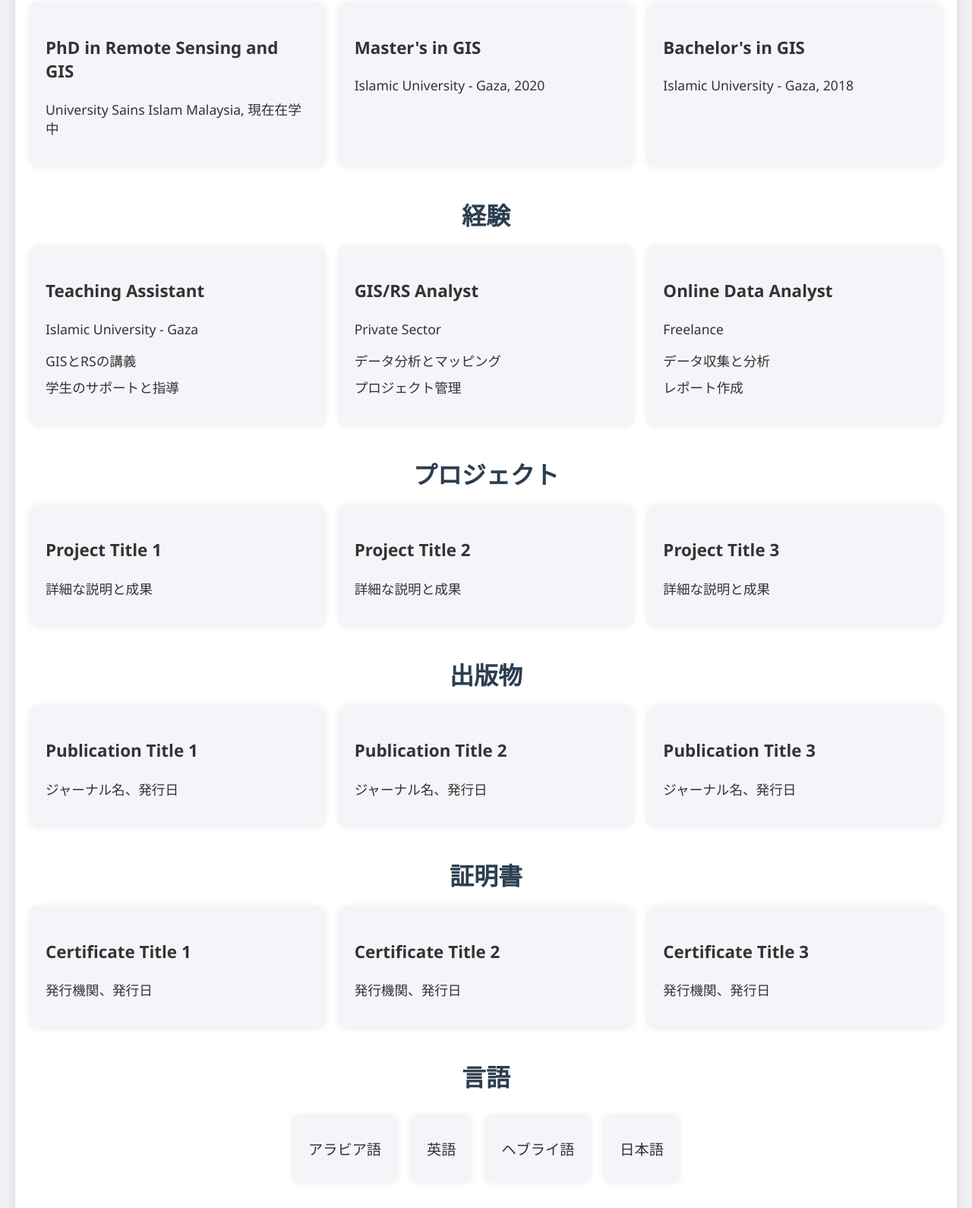
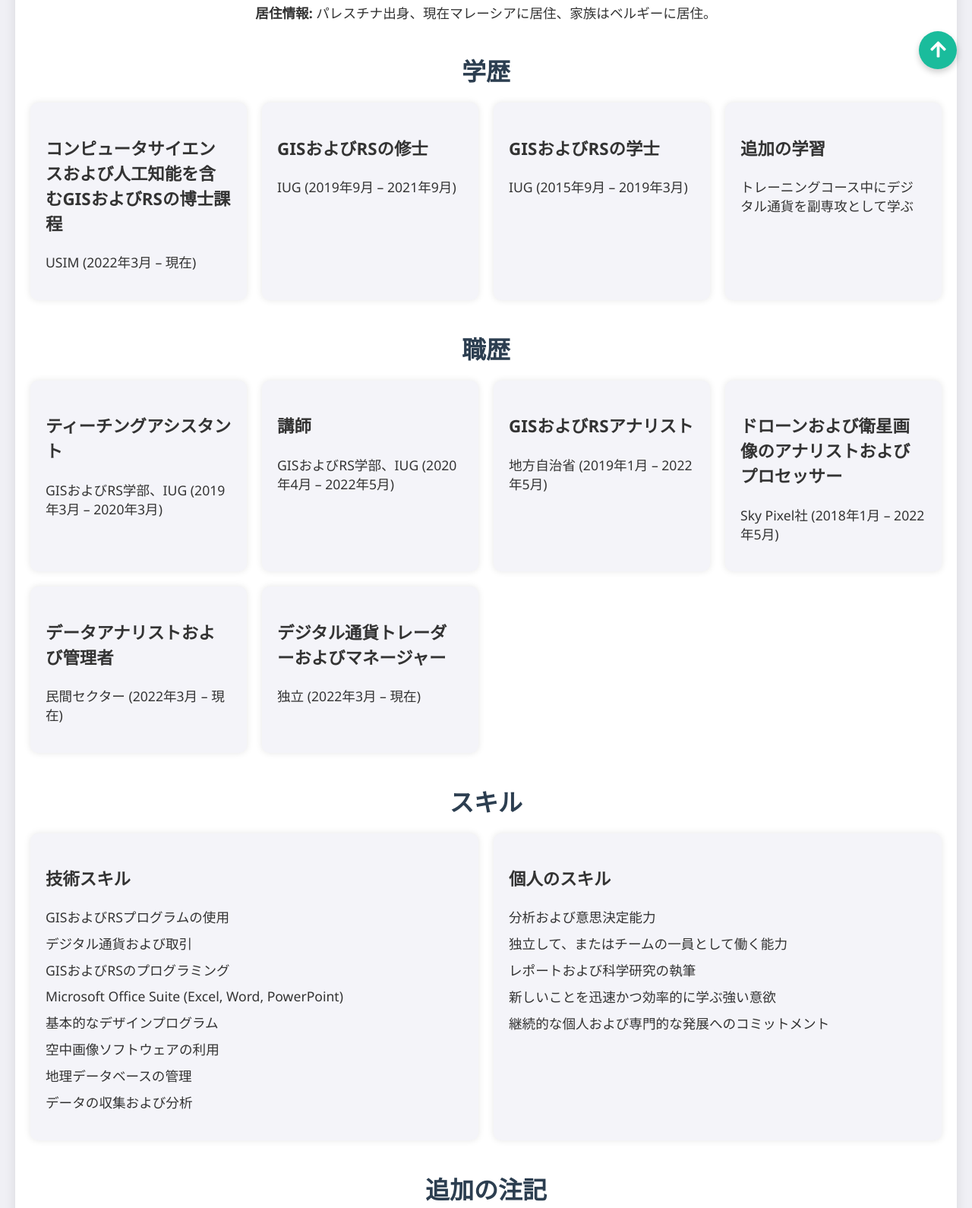
Before and after one commit to yosih98/YosiCV2, a plain HTML site: page index.html in a window 1280 px wide. Shown: the part 689-2279 px from the top of the page at 76% size. Drawn offline with nearby package versions, Linux system fonts and the light colour scheme.

Commit message:
Update index.html

```diff
--- a/index.html
+++ b/index.html
@@ -52,30 +52,6 @@
         nav a:hover {
             background: #1abc9c;
             color: #fff;
-        }
-        .dropdown {
-            position: relative;
-            display: inline-block;
-        }
-        .dropdown-content {
-            display: none;
-            position: absolute;
-            background-color: #34495e;
-            min-width: 160px;
-            box-shadow: 0 8px 16px rgba(0, 0, 0, 0.2);
-            z-index: 1;
-        }
-        .dropdown-content a {
-            color: #fff;
-            padding: 12px 16px;
-            text-decoration: none;
-            display: block;
-        }
-        .dropdown-content a:hover {
-            background-color: #1abc9c;
-        }
-        .dropdown:hover .dropdown-content {
-            display: block;
         }
         .container {
             max-width: 1200px;
@@ -303,154 +279,183 @@
             background-color: #555;
             color: #fff;
             text-align: center;
-            border-radius: 6px;
-            padding: 5px;
+            border-radius: 5px;
+            padding: 5px 0;
             position: absolute;
             z-index: 1;
-            bottom: 125%; /* Position above the text */
+            bottom: 125%; /* Position the tooltip above the text */
             left: 50%;
             margin-left: -60px;
             opacity: 0;
             transition: opacity 0.3s;
         }
+        .tooltip .tooltiptext::after {
+            content: "";
+            position: absolute;
+            top: 100%; /* At the bottom of the tooltip */
+            left: 50%;
+            margin-left: -5px;
+            border-width: 5px;
+            border-style: solid;
+            border-color: #555 transparent transparent transparent;
+        }
         .tooltip:hover .tooltiptext {
             visibility: visible;
             opacity: 1;
+        }
+        .floating-button {
+            position: fixed;
+            bottom: 20px;
+            right: 20px;
+            background-color: #1abc9c;
+            color: #fff;
+            border: none;
+            border-radius: 50%;
+            width: 50px;
+            height: 50px;
+            text-align: center;
+            font-size: 24px;
+            box-shadow: 0 4px 8px rgba(0, 0, 0, 0.2);
+            cursor: pointer;
+            transition: background-color 0.3s;
+        }
+        .floating-button:hover {
+            background-color: #16a085;
         }
     </style>
 </head>
 <body>
     <header>
         <h1>Yosi H.S Alsafadi</h1>
-        <p>GIS & RS スペシャリスト</p>
+        <p>GIS & RS スペシャリスト | データアナリスト | デジタル通貨エンスージアスト</p>
     </header>
-    <div class="menu-toggle" onclick="toggleMenu()"><i class="fas fa-bars"></i></div>
+    <div class="menu-toggle" onclick="toggleMenu()">☰</div>
     <nav>
-        <a href="#profile">プロフィール</a>
-        <a href="#education">教育</a>
-        <a href="#experience">経験</a>
+        <a href="#about">概要</a>
+        <a href="#education">学歴</a>
+        <a href="#experience">職歴</a>
+        <a href="#skills">スキル</a>
+        <a href="#additional-notes">追加の注記</a>
         <a href="#languages">言語</a>
         <a href="#hobbies">趣味</a>
         <a href="#contact">連絡先</a>
-        <div class="dropdown">
-            <a href="#more">もっと <i class="fas fa-caret-down"></i></a>
-            <div class="dropdown-content">
-                <a href="#projects">プロジェクト</a>
-                <a href="#publications">出版物</a>
-                <a href="#certificates">証明書</a>
-            </div>
-        </div>
     </nav>
     <div class="container">
-        <section id="profile" class="section profile">
-            <img src="https://via.placeholder.com/150" alt="Yosi H.S Alsafadi">
-            <h2>Yosi H.S Alsafadi</h2>
-            <p>GIS & RS スペシャリスト</p>
+        <section id="about" class="section">
+            <div class="profile">
+                <img src="DSC_1501 1.4in x 2in.jpg" alt="Yosi H.S Alsafadi">
+                <div>
+                    <h2>概要</h2>
+                    <p>私は、データ分析、デジタル通貨取引、および学術研究の豊富な経験を持つ専念的なGISおよびリモートセンシングのスペシャリストです。新しい技術を学び続け、プロフェッショナルスキルを継続的に開発することに強い情熱を持っています。</p>
+                </div>
+            </div>
+            <div class="personal-details">
+                <p><strong>生年月日:</strong> 1998年2月21日</p>
+                <p><strong>社会的地位:</strong> 独身</p>
+                <p><strong>居住情報:</strong> パレスチナ出身、現在マレーシアに居住、家族はベルギーに居住。</p>
+            </div>
         </section>
         <section id="education" class="section">
-            <h2>教育</h2>
+            <h2>学歴</h2>
             <div class="details-grid">
                 <div>
-                    <h3>PhD in Remote Sensing and GIS</h3>
-                    <p>University Sains Islam Malaysia, 現在在学中</p>
+                    <h3>コンピュータサイエンスおよび人工知能を含むGISおよびRSの博士課程</h3>
+                    <p>USIM (2022年3月 – 現在)</p>
                 </div>
                 <div>
-                    <h3>Master's in GIS</h3>
-                    <p>Islamic University - Gaza, 2020</p>
+                    <h3>GISおよびRSの修士</h3>
+                    <p>IUG (2019年9月 – 2021年9月)</p>
                 </div>
                 <div>
-                    <h3>Bachelor's in GIS</h3>
-                    <p>Islamic University - Gaza, 2018</p>
+                    <h3>GISおよびRSの学士</h3>
+                    <p>IUG (2015年9月 – 2019年3月)</p>
+                </div>
+                <div>
+                    <h3>追加の学習</h3>
+                    <p>トレーニングコース中にデジタル通貨を副専攻として学ぶ</p>
                 </div>
             </div>
         </section>
         <section id="experience" class="section">
-            <h2>経験</h2>
+            <h2>職歴</h2>
             <div class="details-grid">
                 <div>
-                    <h3>Teaching Assistant</h3>
-                    <p>Islamic University - Gaza</p>
+                    <h3>ティーチングアシスタント</h3>
+                    <p>GISおよびRS学部、IUG (2019年3月 – 2020年3月)</p>
+                </div>
+                <div>
+                    <h3>講師</h3>
+                    <p>GISおよびRS学部、IUG (2020年4月 – 2022年5月)</p>
+                </div>
+                <div>
+                    <h3>GISおよびRSアナリスト</h3>
+                    <p>地方自治省 (2019年1月 – 2022年5月)</p>
+                </div>
+                <div>
+                    <h3>ドローンおよび衛星画像のアナリストおよびプロセッサー</h3>
+                    <p>Sky Pixel社 (2018年1月 – 2022年5月)</p>
+                </div>
+                <div>
+                    <h3>データアナリストおよび管理者</h3>
+                    <p>民間セクター (2022年3月 – 現在)</p>
+                </div>
+                <div>
+                    <h3>デジタル通貨トレーダーおよびマネージャー</h3>
+                    <p>独立 (2022年3月 – 現在)</p>
+                </div>
+            </div>
+        </section>
+        <section id="skills" class="section">
+            <h2>スキル</h2>
+            <div class="details-grid">
+                <div>
+                    <h3>技術スキル</h3>
                     <ul>
-                        <li>GISとRSの講義</li>
-                        <li>学生のサポートと指導</li>
+                        <li>GISおよびRSプログラムの使用</li>
+                        <li>デジタル通貨および取引</li>
+                        <li>GISおよびRSのプログラミング</li>
+                        <li>Microsoft Office Suite (Excel, Word, PowerPoint)</li>
+                        <li>基本的なデザインプログラム</li>
+                        <li>空中画像ソフトウェアの利用</li>
+                        <li>地理データベースの管理</li>
+                        <li>データの収集および分析</li>
                     </ul>
                 </div>
                 <div>
-                    <h3>GIS/RS Analyst</h3>
-                    <p>Private Sector</p>
+                    <h3>個人のスキル</h3>
                     <ul>
-                        <li>データ分析とマッピング</li>
-                        <li>プロジェクト管理</li>
-                    </ul>
-                </div>
-                <div>
-                    <h3>Online Data Analyst</h3>
-                    <p>Freelance</p>
-                    <ul>
-                        <li>データ収集と分析</li>
-                        <li>レポート作成</li>
+                        <li>分析および意思決定能力</li>
+                        <li>独立して、またはチームの一員として働く能力</li>
+                        <li>レポートおよび科学研究の執筆</li>
+                        <li>新しいことを迅速かつ効率的に学ぶ強い意欲</li>
+                        <li>継続的な個人および専門的な発展へのコミットメント</li>
                     </ul>
                 </div>
             </div>
         </section>
-        <section id="projects" class="section">
-            <h2>プロジェクト</h2>
+        <section id="additional-notes" class="section">
+            <h2>追加の注記</h2>
             <div class="details-grid">
                 <div>
-                    <h3>Project Title 1</h3>
-                    <p>詳細な説明と成果</p>
-                </div>
-                <div>
-                    <h3>Project Title 2</h3>
-                    <p>詳細な説明と成果</p>
-                </div>
-                <div>
-                    <h3>Project Title 3</h3>
-                    <p>詳細な説明と成果</p>
-                </div>
-            </div>
-        </section>
-        <section id="publications" class="section">
-            <h2>出版物</h2>
-            <div class="details-grid">
-                <div>
-                    <h3>Publication Title 1</h3>
-                    <p>ジャーナル名、発行日</p>
-                </div>
-                <div>
-                    <h3>Publication Title 2</h3>
-                    <p>ジャーナル名、発行日</p>
-                </div>
-                <div>
-                    <h3>Publication Title 3</h3>
-                    <p>ジャーナル名、発行日</p>
-                </div>
-            </div>
-        </section>
-        <section id="certificates" class="section">
-            <h2>証明書</h2>
-            <div class="details-grid">
-                <div>
-                    <h3>Certificate Title 1</h3>
-                    <p>発行機関、発行日</p>
-                </div>
-                <div>
-                    <h3>Certificate Title 2</h3>
-                    <p>発行機関、発行日</p>
-                </div>
-                <div>
-                    <h3>Certificate Title 3</h3>
-                    <p>発行機関、発行日</p>
+                    <p>新しいことを学ぶことに熱心で、迅速に学ぶ</p>
+                    <p>学習と成長の機会を提供するあらゆる分野で働く意欲がある</p>
+                    <p>日本語を学ぶことに興味がある</p>
+                    <p>デジタル通貨の取引における実践的な経験</p>
+                    <p>給与よりも新しい環境での経験と学習を優先し、日本の生活水準に応じた給与を求める</p>
+                    <p>高度に適応可能であり、グラフィックデザイン、デジタルマーケティング、データ管理、プロジェクト管理などの主な専門分野以外の分野のさまざまな仕事の要件に必要な新しいスキルを迅速に習得できる</p>
+                    <p>強力な分析スキル、細部への注意、独立しておよびチーム内で働く能力で知られている</p>
+                    <p>自身の分野および関連分野の進歩の最前線に立ち続けるために、継続的な個人および専門的な発展にコミットしている</p>
                 </div>
             </div>
         </section>
         <section id="languages" class="section">
             <h2>言語</h2>
             <div class="languages">
-                <div><p>アラビア語</p></div>
-                <div><p>英語</p></div>
-                <div><p>ヘブライ語</p></div>
-                <div><p>日本語</p></div>
+                <div>
+                    <p><i class="fas fa-star"></i> アラビア語</p>
+                    <p><i class="fas fa-star"></i> 英語</p>
+                    <p><i class="fas fa-star"></i> ヘブライ語</p>
+                </div>
             </div>
         </section>
         <section id="hobbies" class="section">
```
